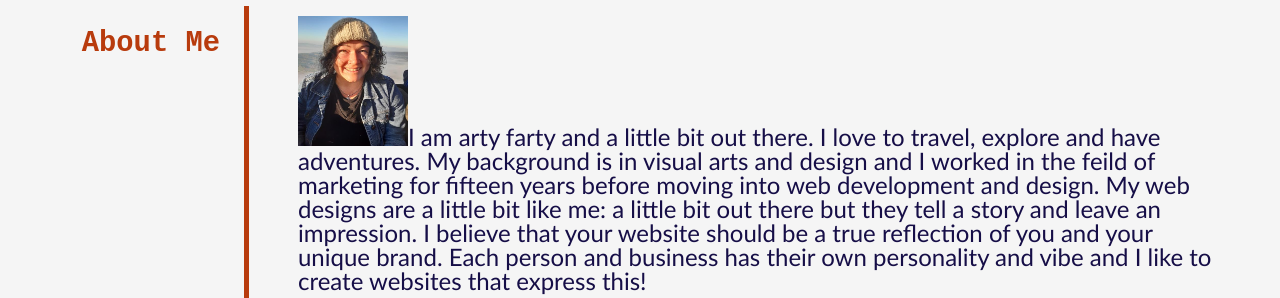
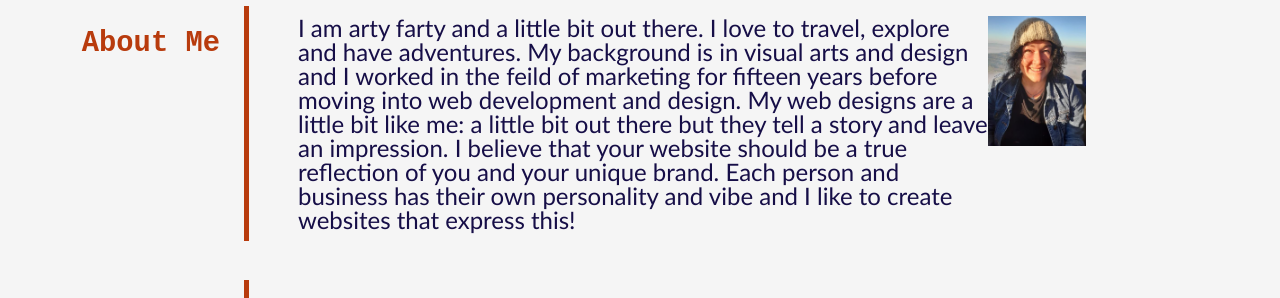
Before and after one commit to LAllender/LWD-portfolio-page, a plain HTML site: page index.html in a window 1280 px wide. Shown: the part 174-472 px from the top of the page. Drawn offline with Linux system fonts and the light colour scheme.

Commit message:
final project commit

```diff
--- a/assets/css/style.css
+++ b/assets/css/style.css
@@ -23,48 +23,7 @@ h1 {
     color:whitesmoke;
 }
 
-h2 {
-    font-family: monospace;
-    font-size: 1.5em;
-}
 
-h3 {
-    font-family: monospace;
-    font-size: 1.8em;
-    color:  rgb(184, 59, 13);
-    display:block;
-}
-
-h4 {
-    position: absolute;
-    font-family: monospace;
-    font-size: 1.2em;
-}
-
-p {
-    font-family:'Gill Sans', 'Gill Sans MT', 'Calibri', 'Trebuchet MS', 'sans-serif';
-    font-size: 1.5em;
-    color: rgb(22, 14, 71);
-    padding: 5% 25% 0 5%;
-    display: inline;
-
-}
-
-a {
-    color:whitesmoke;
-    text-decoration: none;
-}
-
-main {
-    margin-left: 2%;
-    margin-right: 3%;
-}
-
-footer a {
-    font-family:'Gill Sans', 'Gill Sans MT', Calibri, 'Trebuchet MS', sans-serif;
-    font-size: 1.5em;
-    color: black;
-}
 .menu {
     display: flex;
     justify-content: space-between;
@@ -86,6 +45,11 @@ footer a {
     padding-top: 20px;
 }
 
+a {
+    color:whitesmoke;
+    text-decoration: none;
+}
+
 .menu-item a:hover {
     background-color: rgb(184, 59, 13);
     color:  rgb(22, 14, 71);
@@ -98,6 +62,7 @@ footer a {
     font-style: italic;
     color:  rgb(184, 59, 13);
 }
+
 
 /*style subheading in decorative bar*/
 #decorative-bar {
@@ -115,6 +80,18 @@ footer a {
     right: 0;
     background-color: rgb(22, 14, 71);
     color: whitesmoke;
+}
+
+h2 {
+    font-family: monospace;
+    font-size: 1.5em;
+}
+
+/*set up grid structure and styling of main body*/
+
+main {
+    margin-left: 2%;
+    margin-right: 3%;
 }
 
 .container {
@@ -135,14 +112,48 @@ footer a {
     position:relative;
     padding: 1%;
     margin: 2%;
+    margin-right: 15%;
     border: none;
+    display: flex;
+}
+
+h3 {
+    font-family: monospace;
+    font-size: 1.8em;
+    color:  rgb(184, 59, 13);
+    display:block;
+}
+
+p {
+    font-family:'Gill Sans', 'Gill Sans MT', 'Calibri', 'Trebuchet MS', 'sans-serif';
+    font-size: 1.5em;
+    color: rgb(22, 14, 71);
+    padding: 5% 25% 0 5%;
+    margin: 10%;
+    display: inline;
+    text-align:start;
+}
+
+#contact-me {
+    margin-top: 10%;
+}
+
+#about-me {
+    padding-bottom: 10%;
+}
+
+#my-work {
+    padding-bottom: 10%;
 }
 
 #LizzA {
     position: relative;
     display: inline;
+    align-self: flex-end;
     margin-left: 10px;
 }
+
+/*setup grid to contain photos and set styling for images*/
 
 #photoGrid {
     display: grid;
@@ -167,6 +178,12 @@ figure {
 
 figure:hover {
     opacity: 1.0;
+}
+
+h4 {
+    position: absolute;
+    font-family: monospace;
+    font-size: 1.2em;
 }
 
 .Image1 {
@@ -273,12 +290,12 @@ span {
     font-size: 2em;
     color: whitesmoke
 }
-#contact-me {
-    margin-top: 10%;
-}
 
-#about-me {
-    padding-bottom: 10%;
+/*setup styling for footer menu*/
+footer a {
+    font-family:'Gill Sans', 'Gill Sans MT', Calibri, 'Trebuchet MS', sans-serif;
+    font-size: 1.5em;
+    color: black;
 }
 
 #footerMenu {
@@ -291,9 +308,7 @@ footer .menu-item {
     margin-top: 1%;
 }
 
-#my-work {
-    padding-bottom: 10%;
-}
+/* responsive design changes for smaller screen sizes*/
 
 @media screen and (max-width: 830px) {
     h2 {
--- a/index.html
+++ b/index.html
@@ -26,14 +26,16 @@
     </header>
 
     <main>
-      <article class="container">
+      <article>
+        <div class="container">
         <h3 class="heading" id="about-me">About Me</h3>
-          <p class="content"><img id = "LizzyA" src="assets/images/LizzyAphoto.jpg" height = "130" width = "110" alt= "Photo of LizzyA">I am arty farty and a little bit out there. I love to travel, explore and have adventures.
+          <p class="content">I am arty farty and a little bit out there. I love to travel, explore and have adventures.
           My background is in visual arts and design and I worked in the feild of marketing for fifteen years before moving into web development and design.
           My web designs are a little bit like me: a little bit out there but they tell a story and leave an impression.
           I believe that your website should be a true reflection of you and your unique brand.
-          Each person and business has their own personality and vibe and I like to create websites that express this!
-          </p>
+          Each person and business has their own personality and vibe and I like to create websites that express this!<br>
+        <img id = "LizzyA" src="assets/images/LizzyAphoto.jpg" height = "130" width = "110" alt= "Photo of LizzyA"></p>
+          </div>
       </article>
 
       <section class="container">
```
